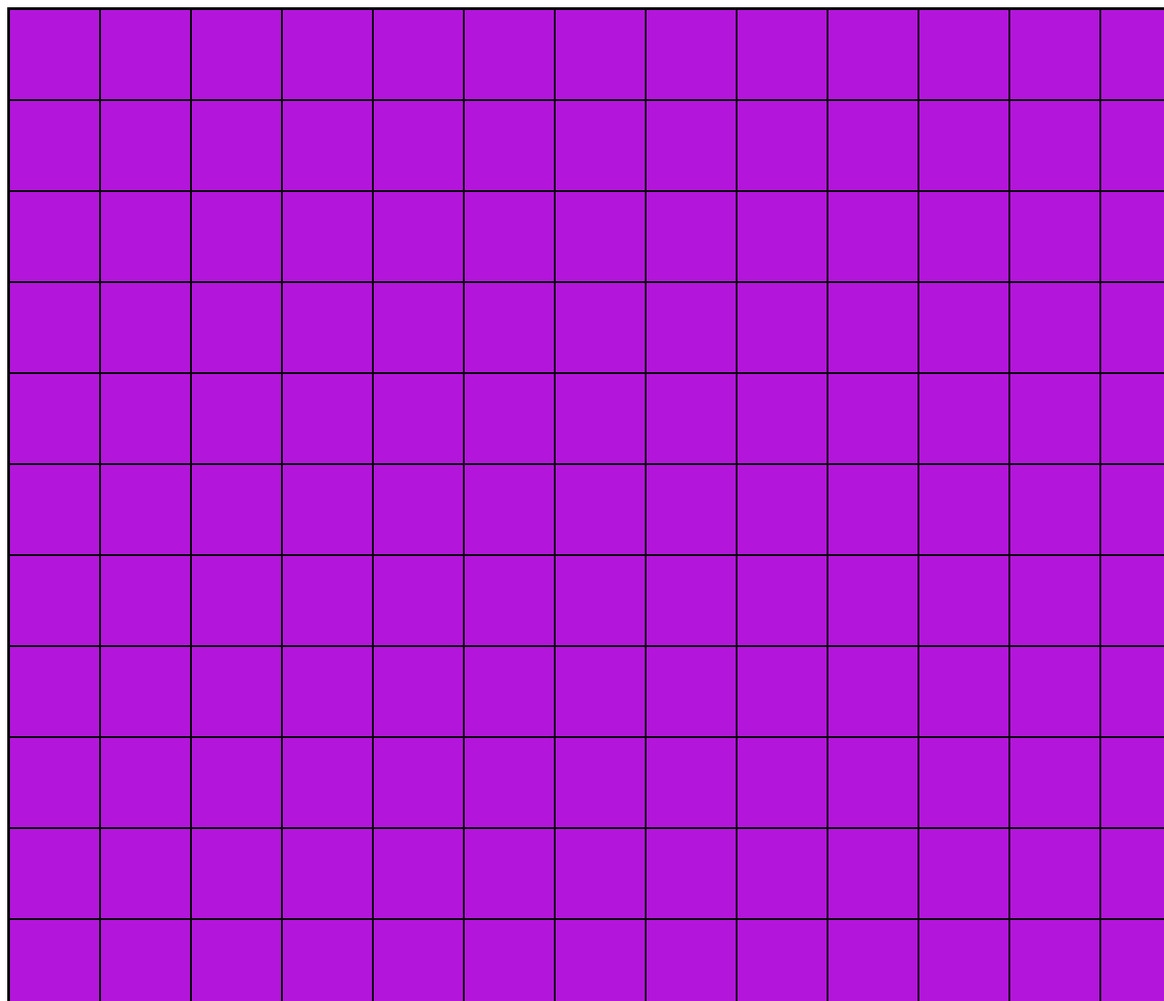
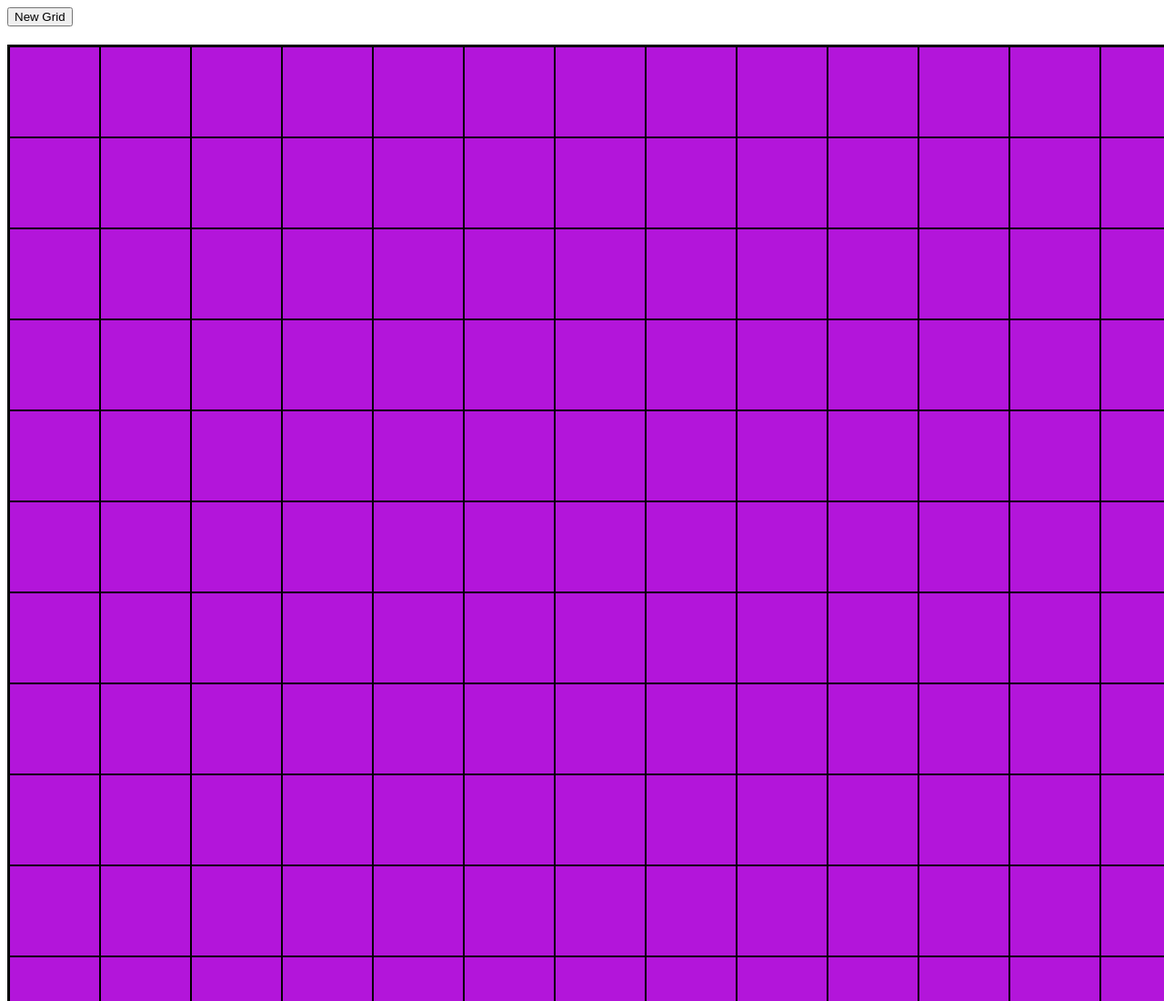
Before and after one commit to Dorene-StMarthe/EtchaSketch, a plain HTML site: page index.html in a window 1280 px wide. Shown: the top 1100 px of the page at 91% size. Drawn offline with Linux system fonts and the light colour scheme.

```diff
--- a/index.html
+++ b/index.html
@@ -8,7 +8,9 @@
     <title>Document</title>
 </head>
 <body>
-
+   <div class="controls">
+    <button id="newGrid">New Grid</button>
+   </div>
     <div class="grid" ></div>
 
 </body>
--- a/script.js
+++ b/script.js
@@ -1,4 +1,7 @@
 const container = document.querySelector('.grid');
+const button = document.getElementById('newGridButton');
+
+
 
 for (let i = 0; i <256 ; i++){
         const gridItem = document.createElement('div');
--- a/styles.css
+++ b/styles.css
@@ -5,11 +5,12 @@
    border: 2px solid #000;
    width: 1600px;
    height: 1600px;
+   margin-top: 20px;
 }
 .cell {
     flex: 0 0 6.25%; /* 100% / 16 = 6.25% */
     box-sizing: border-box;
-    position: relative;
+
 
 }
 .grid-square{
@@ -23,3 +24,7 @@
 .grid-square:hover{
     background-color: orange;
 }
+
+.controls {
+    margin-bottom: 10px;
+}
```
